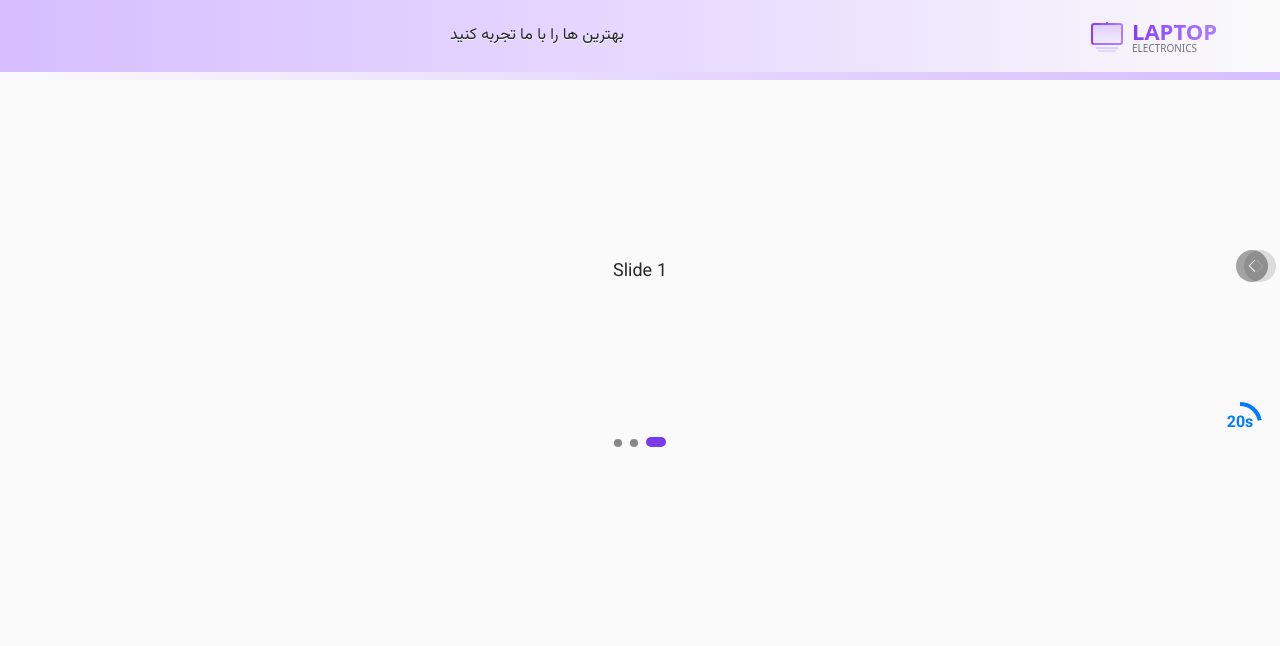
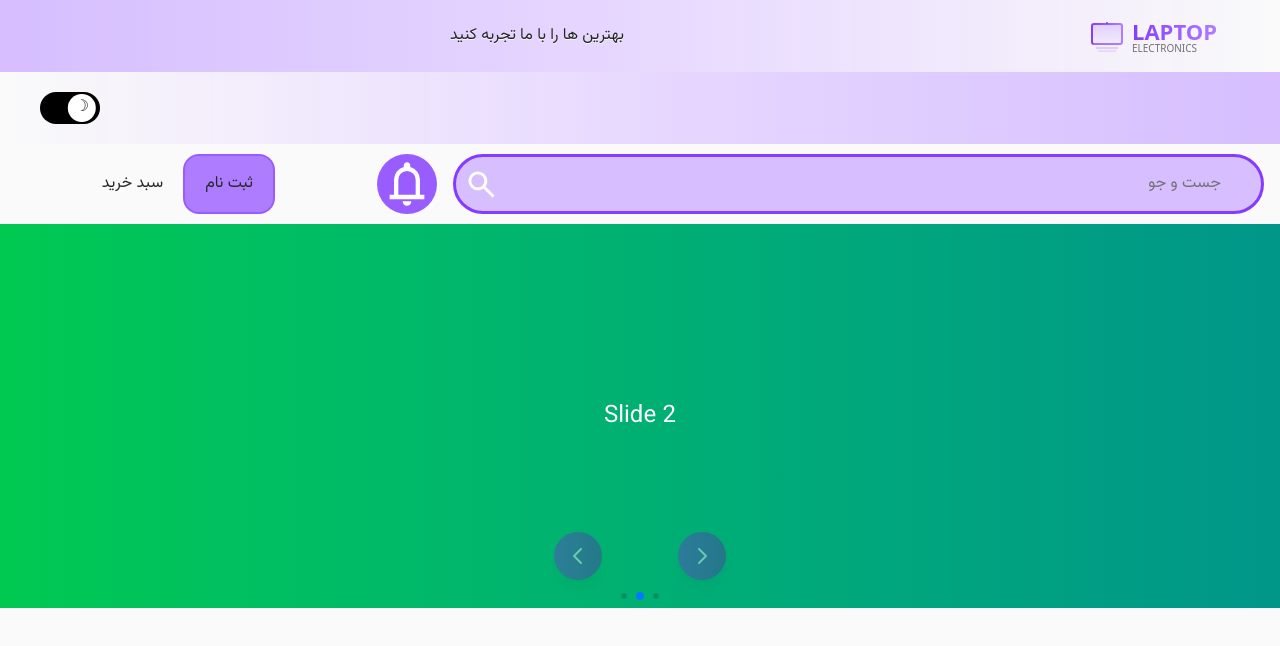
Before and after one commit to mohammadtwo/Laptap-Electronics-nextjs-app, a Next.js app: page / in a window 1280 px wide. Shown: the top 646 px of the page. Built offline with nearby package versions, Linux system fonts and the light colour scheme.

Commit message:
fix(slider): fix slider & customais

```diff
--- a/src/app/(main)/layout.tsx
+++ b/src/app/(main)/layout.tsx
@@ -21,7 +21,7 @@ export default function RootLayout({
 }>) {
   return (
     <html lang="fa" dir="rtl" >
-      <body className="h-full  flex flex-col font-[Vazirmatn] ">
+      <body className="h-screen w-full flex flex-col font-[Vazirmatn] ">
         <ReduxProvider>
           <GlobalLayout>{children}</GlobalLayout>
         </ReduxProvider>
--- a/src/components/home/components/home/home.tsx
+++ b/src/components/home/components/home/home.tsx
@@ -5,8 +5,8 @@ export default function Home() {
   return (
     <>
       <Slider/>
-      <main className="overflow-y-scroll flex-1">
-        <div className="h-250 overflow-scroll  "></div>
+      <main className=" flex-1">
+        <div className="h-250 "></div>
       </main>
     </>
   );
--- a/src/components/home/components/slider/slider.tsx
+++ b/src/components/home/components/slider/slider.tsx
@@ -1,16 +1,14 @@
 "use client";
 
-// ایمپورت ماژول‌ها
 import { Swiper, SwiperSlide } from "swiper/react";
-import { Autoplay, Pagination, Navigation } from "swiper/modules";
+import { Autoplay, Pagination} from "swiper/modules";
 import type { Swiper as SwiperType } from "swiper";
-
-// ایمپورت CSS به صورت مستقیم
+import { useRef} from "react";
 
 
-import { useRef } from "react";
 
 export function Slider() {
+  const swiperRef = useRef<SwiperType | null>(null);
   const progressCircle = useRef<SVGSVGElement | null>(null);
   const progressContent = useRef<HTMLSpanElement | null>(null);
 
@@ -30,26 +28,116 @@ export function Slider() {
     }
   };
 
+  const handleNext = () => {
+    if (swiperRef.current) {
+      swiperRef.current.slideNext();
+    }
+  };
+
+  const handlePrev = () => {
+    if (swiperRef.current) {
+      swiperRef.current.slidePrev();
+    }
+  };
+
+
+
   return (
-    <div className="h-96">
+    <div className="relative h-96 w-full mx-auto">
+      {/* دکمه‌های سفارشی با طراحی دلخواه */}
+      <div className="sm:block absolute hidden bottom-1 right-[53%] -translate-y-1/2 z-20">
+        <button
+          onClick={handleNext}
+          className={`
+            bg-linear-to-r from-purple-600 to-purple-700
+            text-neutral-50 p-3 rounded-full shadow-lg
+            hover:from-purple-700 hover:to-purple-800
+            transition-all duration-300 hover:opacity-100 opacity-40
+            backdrop-blur-lg
+            w-12 h-12 flex items-center justify-center
+          `}
+          aria-label="Previous slide"
+        >
+          <svg
+            className="w-6 h-6"
+            fill="none"
+            stroke="currentColor"
+            viewBox="0 0 24 24"
+          >
+            <path
+              strokeLinecap="round"
+              strokeLinejoin="round"
+              strokeWidth={2}
+              d="M15 19l-7-7 7-7"
+            />
+          </svg>
+        </button>
+      </div>
+
+      <div className="sm:block absolute hidden bottom-1 left-[53%] -translate-y-1/2 z-20">
+        <button
+          onClick={handlePrev}
+          className={`
+            bg-linear-to-r from-purple-600 to-purple-700
+            text-neutral-50 p-3 rounded-full shadow-lg
+            hover:from-purple-700 hover:to-purple-800
+            transition-all duration-300 hover:opacity-100 opacity-40
+            backdrop-blur-lg
+
+            w-12 h-12 flex items-center justify-center
+          `}
+          aria-label="Next slide"
+        >
+          <svg
+            className="w-6 h-6"
+            fill="none"
+            stroke="currentColor"
+            viewBox="0 0 24 24"
+          >
+            <path
+              strokeLinecap="round"
+              strokeLinejoin="round"
+              strokeWidth={2}
+              d="M9 5l7 7-7 7"
+            />
+          </svg>
+        </button>
+      </div>
+
       <Swiper
+        loop={true}
         spaceBetween={30}
         centeredSlides={true}
         autoplay={{
-          delay: 25000,
+          delay: 5000,
           disableOnInteraction: false,
         }}
         pagination={{
           clickable: true,
+          dynamicBullets: true,
         }}
-        navigation={true}
-        modules={[Autoplay, Pagination, Navigation]}
+        modules={[Autoplay, Pagination]}
         onAutoplayTimeLeft={onAutoplayTimeLeft}
-        className="mySwiper"
+        onSwiper={(swiper) => {
+          swiperRef.current = swiper;
+        }}
+        className="mySwiper h-full "
       >
-        <SwiperSlide>Slide 1</SwiperSlide>
-        <SwiperSlide>Slide 2</SwiperSlide>
-        <SwiperSlide>Slide 3</SwiperSlide>
+        <SwiperSlide>
+          <div className="bg-linear-to-r from-blue-500 to-purple-600 h-full flex items-center justify-center text-white text-2xl">
+            Slide 1
+          </div>
+        </SwiperSlide>
+        <SwiperSlide>
+          <div className="bg-linear-to-r from-green-500 to-teal-600 h-full flex items-center justify-center text-white text-2xl">
+            Slide 2
+          </div>
+        </SwiperSlide>
+        <SwiperSlide>
+          <div className="bg-linear-to-r from-red-500 to-pink-600 h-full flex items-center justify-center text-white text-2xl">
+            Slide 3
+          </div>
+        </SwiperSlide>
 
         <div className="autoplay-progress" slot="container-end">
           <svg viewBox="0 0 48 48" ref={progressCircle}>
--- a/src/layout/global/header/header/haeder.tsx
+++ b/src/layout/global/header/header/haeder.tsx
@@ -5,7 +5,7 @@ export default function Haeder() {
   // const
    return (
      <>
-       <div className="flex flex-row-reverse    gap-10 w-full sm:h-18 h-15 bg-linear-to-l  via-purple-50 to-purple-100">
+       <div className="flex flex-row-reverse   gap-10 w-full sm:h-18 h-15 bg-linear-to-l  via-purple-50 to-purple-100">
          <div
            className="my-auto text-start whitespace-nowrap flex-1 ml-2
           text-ms text-shadow-neutral-50 text-shadow-2xs
@@ -17,8 +17,9 @@ export default function Haeder() {
            <div className="ml-auto">
              <Image
                src="/assets/svg/nav-logo.svg"
-               width={0}
-               height={0}
+               width={25}
+               height={25}
+               priority
                // sizes="100vh"
                className=" sm:h-auto max-h-15 w-full "
                alt="logo"
@@ -37,7 +38,7 @@ export default function Haeder() {
         via-purple-50
         to-purple-100"
        >
-         <ThemeToggle className="mx-10"/>
+         <ThemeToggle className="mx-10" />
        </div>
      </>
    );
--- a/src/layout/global/header/navbar/navbar.tsx
+++ b/src/layout/global/header/navbar/navbar.tsx
@@ -31,6 +31,7 @@ export default function Navbar() {
                 className="h-full w-auto"
                 src="/assets/svg/ring.svg"
                 alt="زنگ"
+                loading="eager"
               />
             </span>
           </li>
--- a/src/layout/global/layout.tsx
+++ b/src/layout/global/layout.tsx
@@ -11,17 +11,18 @@ export default function GlobalLayout({
 }) {
   return (
     <ThemeProvider>
-      <header className="h-[10vh]">
+      <div className="sm:h-56 h-45" />
+      <header className="fixed  w-full top-0 right-0 left-0 z-50">
         <Haeder />
         <Navbar />
       </header>
-      <div className="h-[80vh] overflow-scroll">
 
       {children}
-      </div>
-      <footer className=" h-[10vh]">
+
+      <footer className="fixed  w-full bottom-0 right-0 left-0 z-50">
         <Footer />
       </footer>
+      <div className="h-20" />
     </ThemeProvider>
   );
 }
--- a/src/styles/style/globals.css
+++ b/src/styles/style/globals.css
@@ -3,9 +3,7 @@
 
 /* src/styles/theme.css */
 @import "tailwindcss";
-@import 'swiper/css';
-
-@import "swiper/css/navigation";
+@import "swiper/css";
 @import "swiper/css/pagination";
 @font-face {
   font-family: "Vazirmatn";
@@ -109,7 +107,8 @@ transform: translateX(-100%);
   transition: transform 0.5s;
 transform: translateX(0);
 }
-.swiper {
+/* .swiper {
+  position: relative;
   width: 100%;
   height: 100%;
 }
@@ -119,7 +118,6 @@ transform: translateX(0);
   font-size: 18px;
   background: var(--color-neutral-50);
 
-  /* Center slide text vertically */
   display: flex;
   justify-content: center;
   align-items: center;
@@ -161,24 +159,24 @@ transform: translateX(0);
   stroke-dasharray: 125.6;
   transform: rotate(-90deg);
 }
-/* Bullet Pagination ------------------------- */
+
 
 .swiper-pagination-bullet {
-  background: #888 !important; /* غیرفعال */
+  background: #888 !important;
   opacity: 1 !important;
 }
 
 .swiper-pagination-bullet-active {
-  background: #7c3aed !important; /* فعال: بنفش */
+  background: #7c3aed !important;
 }
 
-/* Navigation Buttons ------------------------ */
+
 
 .swiper-button-next,
 .swiper-button-prev {
   background: rgba(0, 0, 0, 0.35);
   padding: 10px;
-  border-radius: 9999px;
+  border-radius: 100%;
   color: white !important;
   width: 32px;
   height: 32px;
@@ -187,23 +185,31 @@ transform: translateX(0);
 .swiper-button-next::after,
 .swiper-button-prev::after {
   font-size: 16px !important;
-}
+} */
 
 /* جابه‌جایی */
-.swiper-button-next {
-  position: absolute;
-  right: 12px !important;
+/* .swiper-button-next {
+  position: absolute !important;
+  right: 10px !important;
 }
 
 .swiper-button-prev {
-  position: absolute;
+  position: absolute !important;
 
-  left: 20px !important;
+  left: 10% !important;
+} */
+/* .swiper-horizontal .swiper-button-next, .swiper-horizontal ~ .swiper-button-next, .swiper-horizontal.swiper-rtl .swiper-button-prev, .swiper-horizontal.swiper-rtl ~ .swiper-button-prev {
+    right: var(--swiper-navigation-sides-offset, 20px);
+    left: auto;
 }
-.swiper-pagination-bullet-active {
+.swiper-horizontal .swiper-button-prev, .swiper-horizontal ~ .swiper-button-prev, .swiper-horizontal.swiper-rtl .swiper-button-next, .swiper-horizontal.swiper-rtl ~ .swiper-button-next {
+    left: var(--swiper-navigation-sides-offset, 20px);
+    right: auto;
+} */
+/* .swiper-pagination-bullet-active {
     transition: all 0.5s;
     border-radius: 10px;
     width: 20px;
     height: 10px;
     background: #7c3aed !important;
-}
+} */
```
Also changed, not shown: src/app/(dashbord)/admin/layout.tsx (added), src/app/(dashbord)/admin/page.tsx (added).
